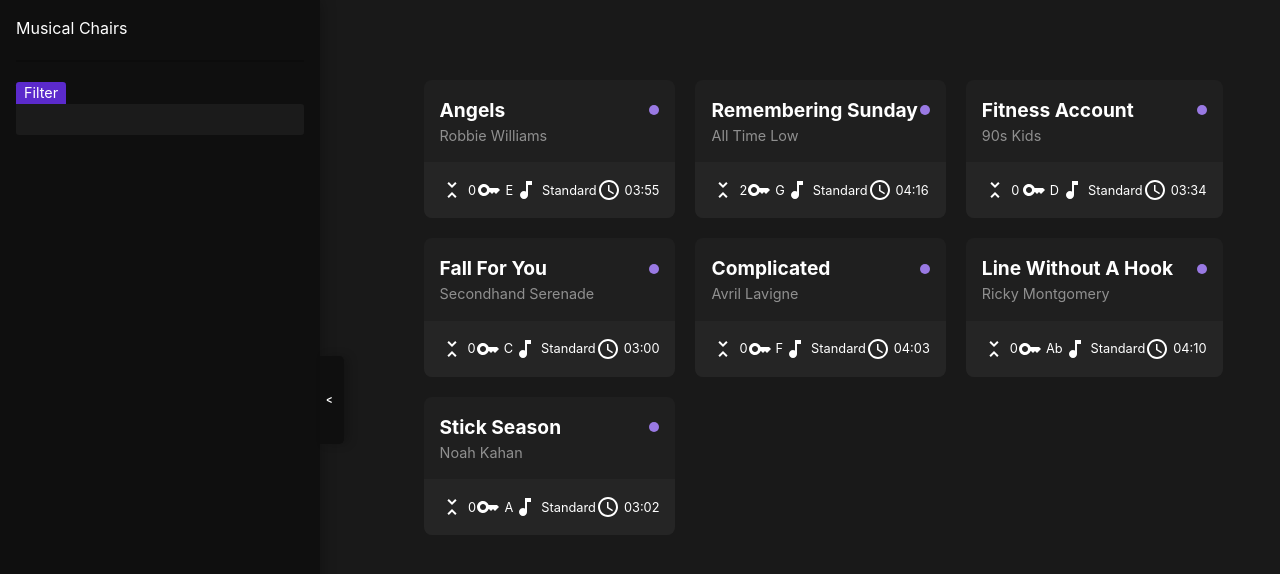
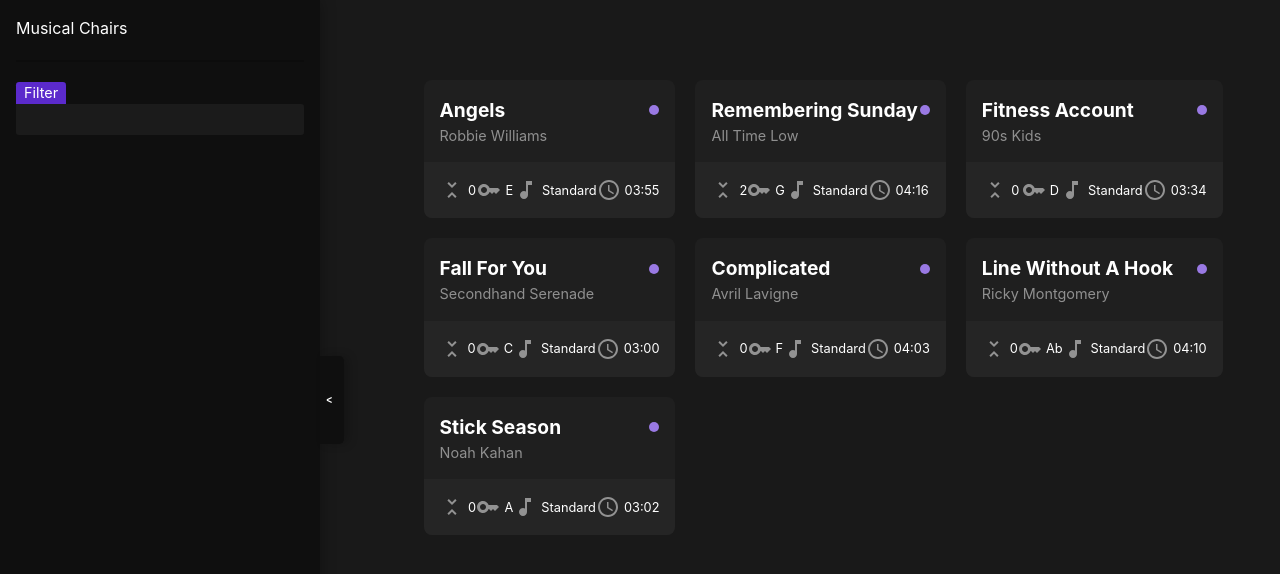
Before and after one commit to DanRLBailey/musical-chairs, a Next.js app: page / in a window 1280 px wide. Shown: the top 574 px of the page. Built offline with nearby package versions, Linux system fonts and the light colour scheme.

Commit message:
Made songdetail svgs green on hover

```diff
--- a/src/components/songDetail/songDetail.module.scss
+++ b/src/components/songDetail/songDetail.module.scss
@@ -73,12 +73,13 @@
       gap: var(--margin-xxs);
       position: relative;
 
-      .symbol {
+      svg {
+        transition: var(--transition);
         color: rgba(255, 255, 255, 0.5);
       }
 
       &:hover {
-        .symbol {
+        svg {
           color: var(--secondary-colour);
         }
       }
--- a/src/helpers/songHelper.tsx
+++ b/src/helpers/songHelper.tsx
@@ -1,4 +1,4 @@
-import { Chord, Line, Song, Word } from "../../types/songTypes";
+import { Chord, Line, Song, Word } from "@/types/songTypes";
 
 interface PartsFromSong {
   (song: Song): { allLines: Line[]; allWords: Word[]; allChords: Chord[] };
```
